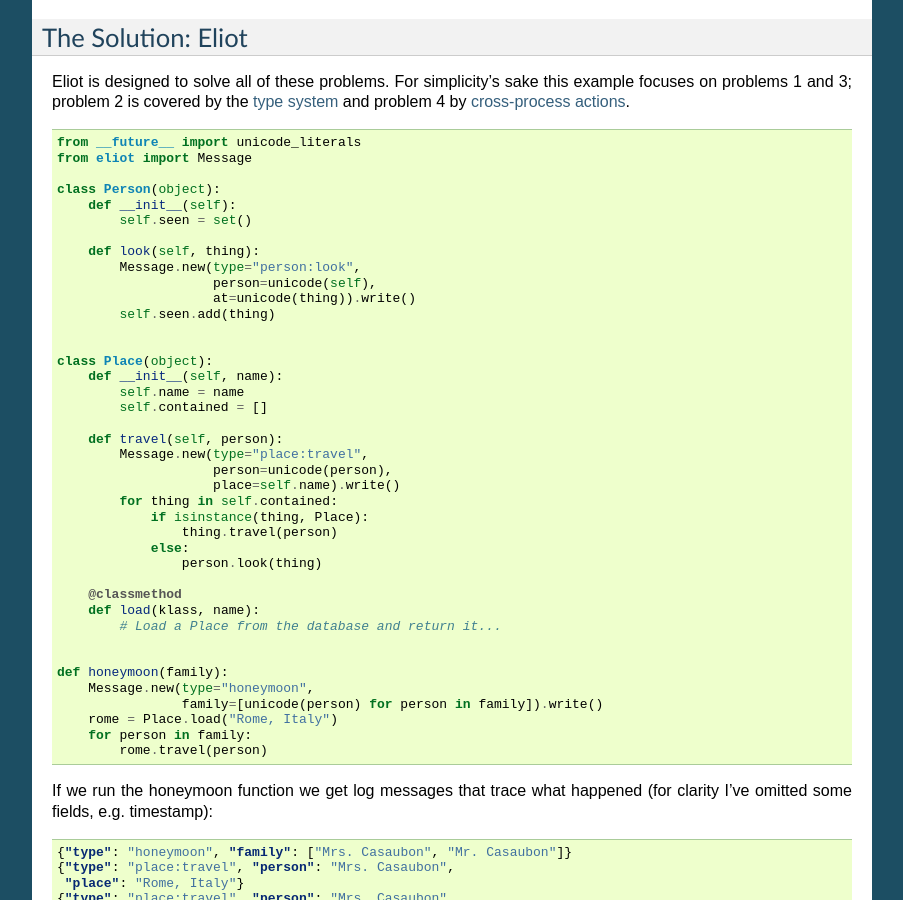
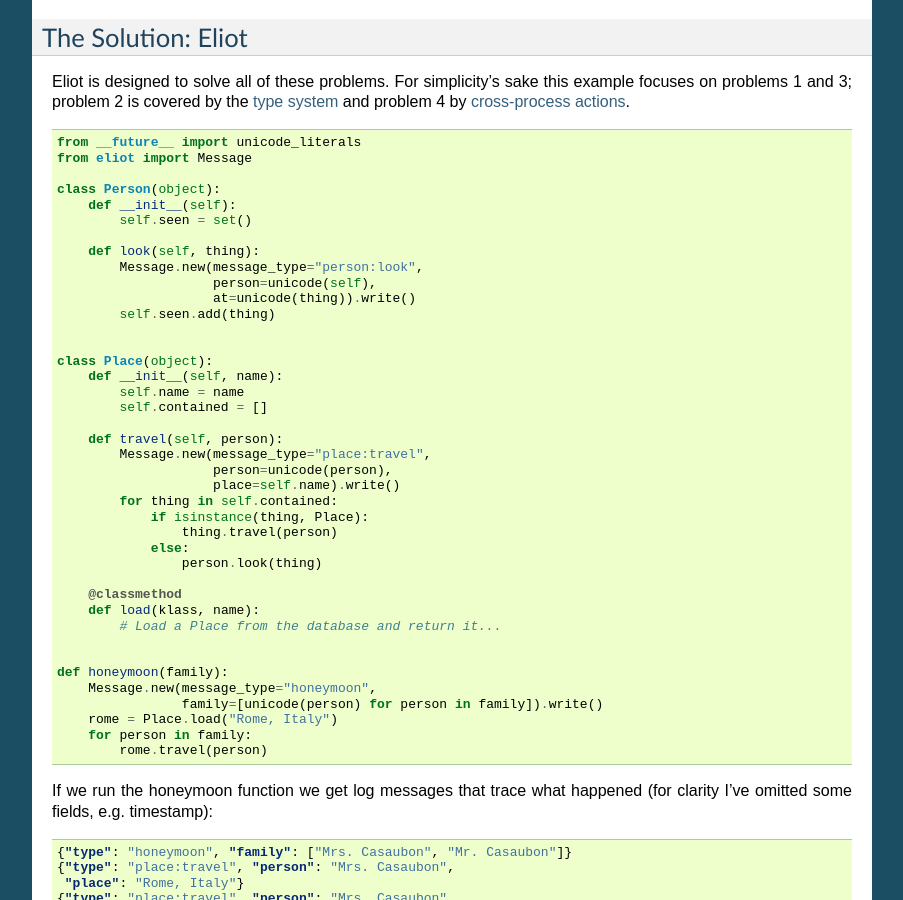
Before and after one commit to itamarst/eliot, a Sphinx documentation site: the page built from docs/source/introduction.rst, in a window 1280 px wide and 900 px high, scrolled down 1488 px. Shown: the whole window, without its empty margins (198-1101 px from the left). Built offline with Sphinx 7.4.7, drawn with Linux system fonts in a browser that asks for light colours.

Commit message:
Fix a couple of documentation typos.

```diff
--- a/docs/source/actions.rst
+++ b/docs/source/actions.rst
@@ -70,7 +70,7 @@
 
      from eliot import start_action
 
-     action = start_action(action_type=u"yourapp:subsystem:frob"):
+     action = start_action(action_type=u"yourapp:subsystem:frob")
      try:
          with action.context():
              x = _beep()
--- a/docs/source/introduction.rst
+++ b/docs/source/introduction.rst
@@ -74,7 +74,7 @@
           self.seen = set()
 
       def look(self, thing):
-          Message.new(type="person:look",
+          Message.new(message_type="person:look",
                       person=unicode(self),
                       at=unicode(thing)).write()
           self.seen.add(thing)
@@ -86,7 +86,7 @@
           self.contained = []
 
       def travel(self, person):
-          Message.new(type="place:travel",
+          Message.new(message_type="place:travel",
                       person=unicode(person),
                       place=self.name).write()
           for thing in self.contained:
@@ -101,7 +101,7 @@
 
 
   def honeymoon(family):
-      Message.new(type="honeymoon",
+      Message.new(message_type="honeymoon",
                   family=[unicode(person) for person in family]).write()
       rome = Place.load("Rome, Italy")
       for person in family:
```
